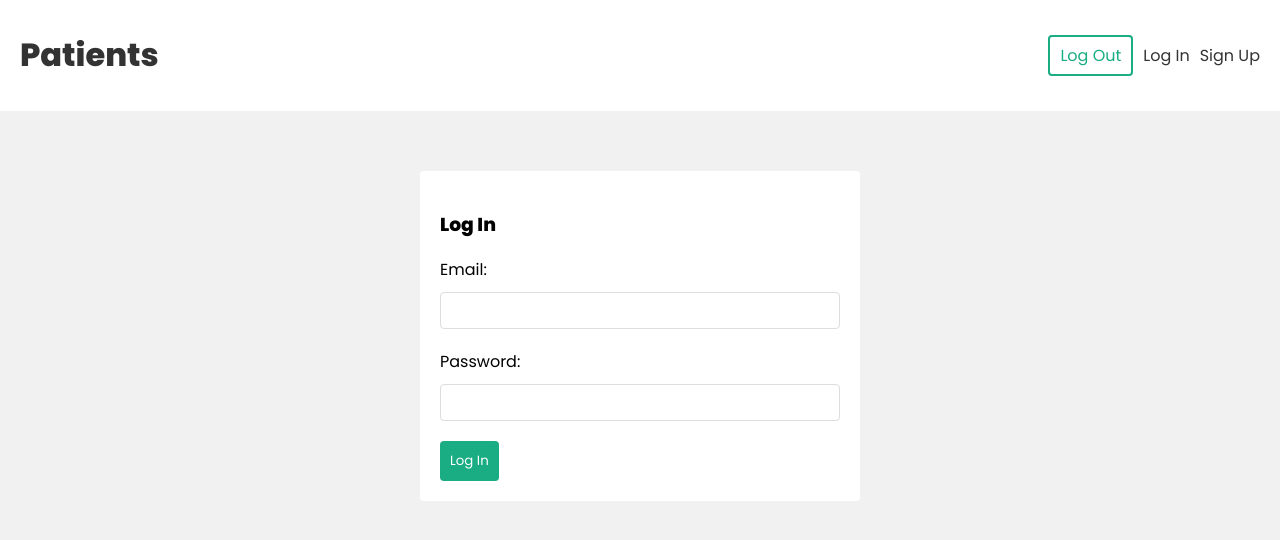
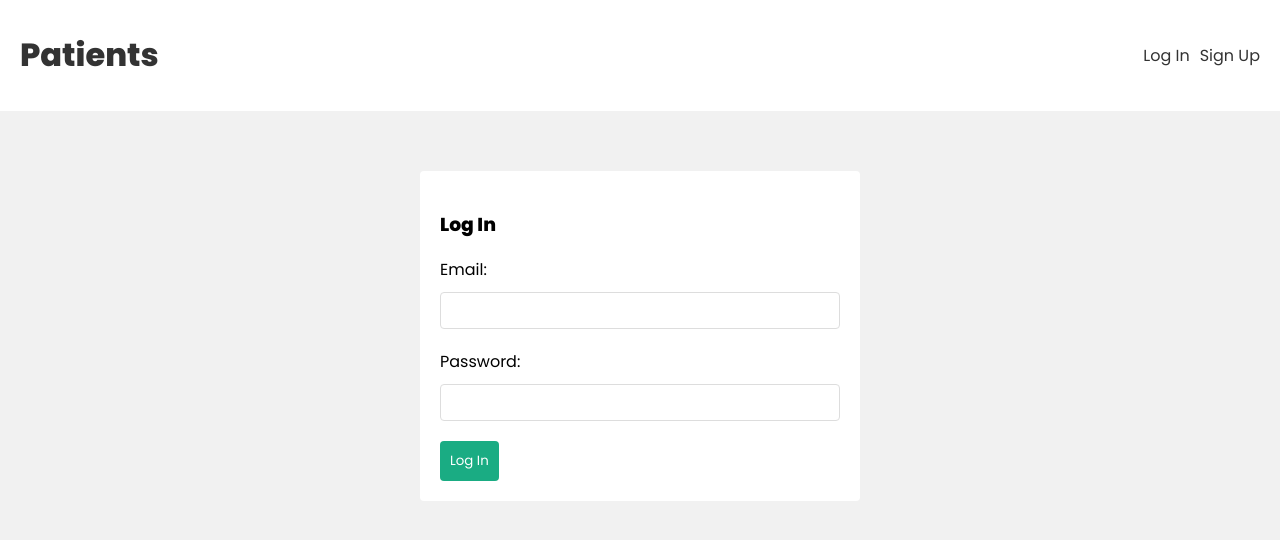
Before and after one commit to levinciii/bin-dcas, a React (Create React App) app: page /login in a window 1280 px wide. Shown: the top 540 px of the page. Built offline with nearby package versions, Linux system fonts and the light colour scheme.

Commit message:
Update Navbar.js and AuthContext.js
- display email of the user when logged in.
- make the JSON Web Token and user details retained whenever you refresh the page.

```diff
--- a/src/components/Navbar.js
+++ b/src/components/Navbar.js
@@ -1,8 +1,10 @@
 import { Link } from 'react-router-dom'
 import { useLogOut } from '../hooks/useLogOut'
+import { useAuthContext } from '../hooks/useAuthContext'
 
 const Navbar = () => {
     const { logout } = useLogOut()
+    const { user } = useAuthContext()
 
     const handleClick = () => {
         logout()
@@ -13,13 +15,18 @@
             <div className="container">
                 <Link to="/"><h1>Patients</h1></Link>
                 <nav>
-                    <div>
-                        <button onClick={handleClick}>Log Out</button>
-                    </div>
+                    {user && (
+                        <div>
+                            <span>{user.email}</span>
+                            <button onClick={handleClick}>Log Out</button>
+                        </div>
+                    )}
+                    {!user && (
                     <div>
                         <Link to="/login">Log In</Link>
                         <Link to="/signup">Sign Up</Link>
                     </div>
+                    )}
                 </nav>
             </div>
         </header>
--- a/src/context/AuthContext.js
+++ b/src/context/AuthContext.js
@@ -1,4 +1,4 @@
-import { createContext, useReducer } from 'react'
+import { createContext, useReducer, useEffect } from 'react'
 
 export const AuthContext = createContext()
 
@@ -18,6 +18,14 @@
         user: null
     })
 
+    useEffect(() => {
+        const user = JSON.parse(localStorage.getItem('user'))
+
+        if (user) {
+            dispatch({ type: 'LOGIN', payload: user })
+        }
+    }, [])
+
     console.log('AuthContext State: ', state)
 
     return (
```
